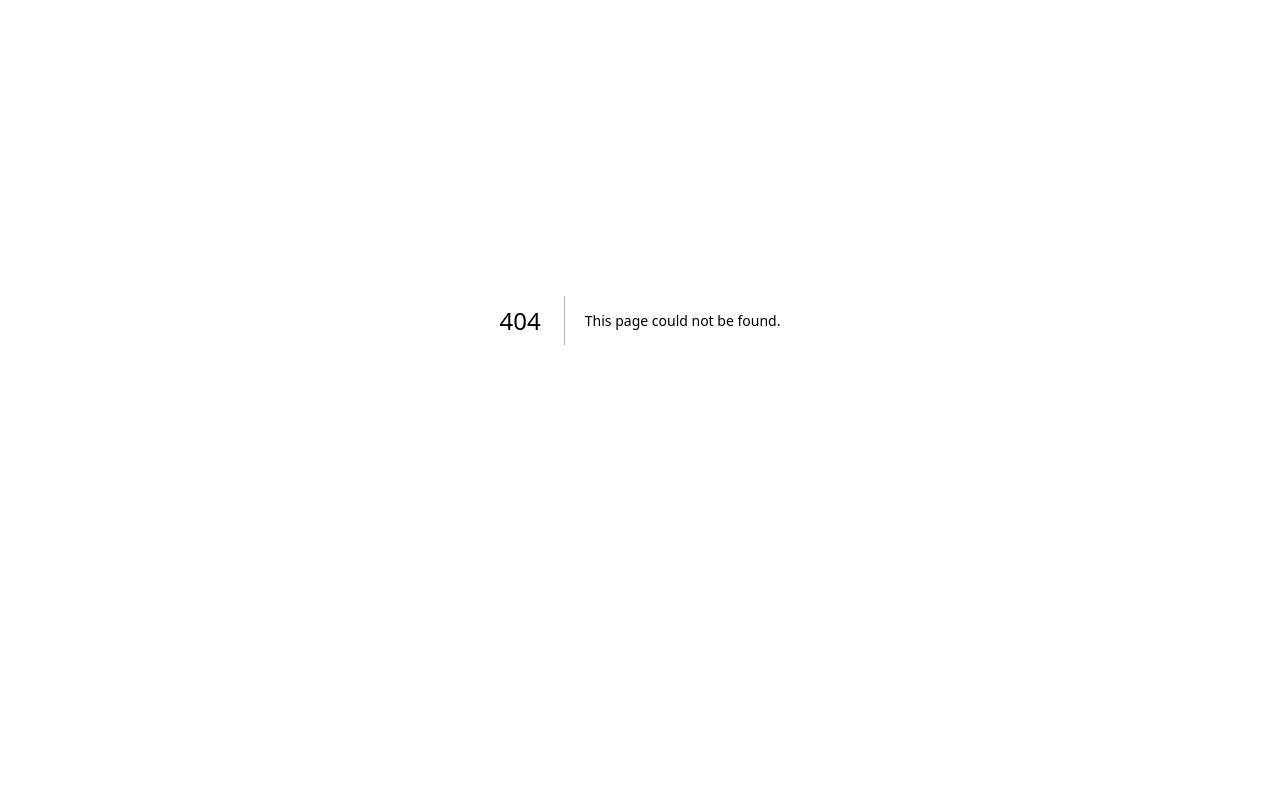
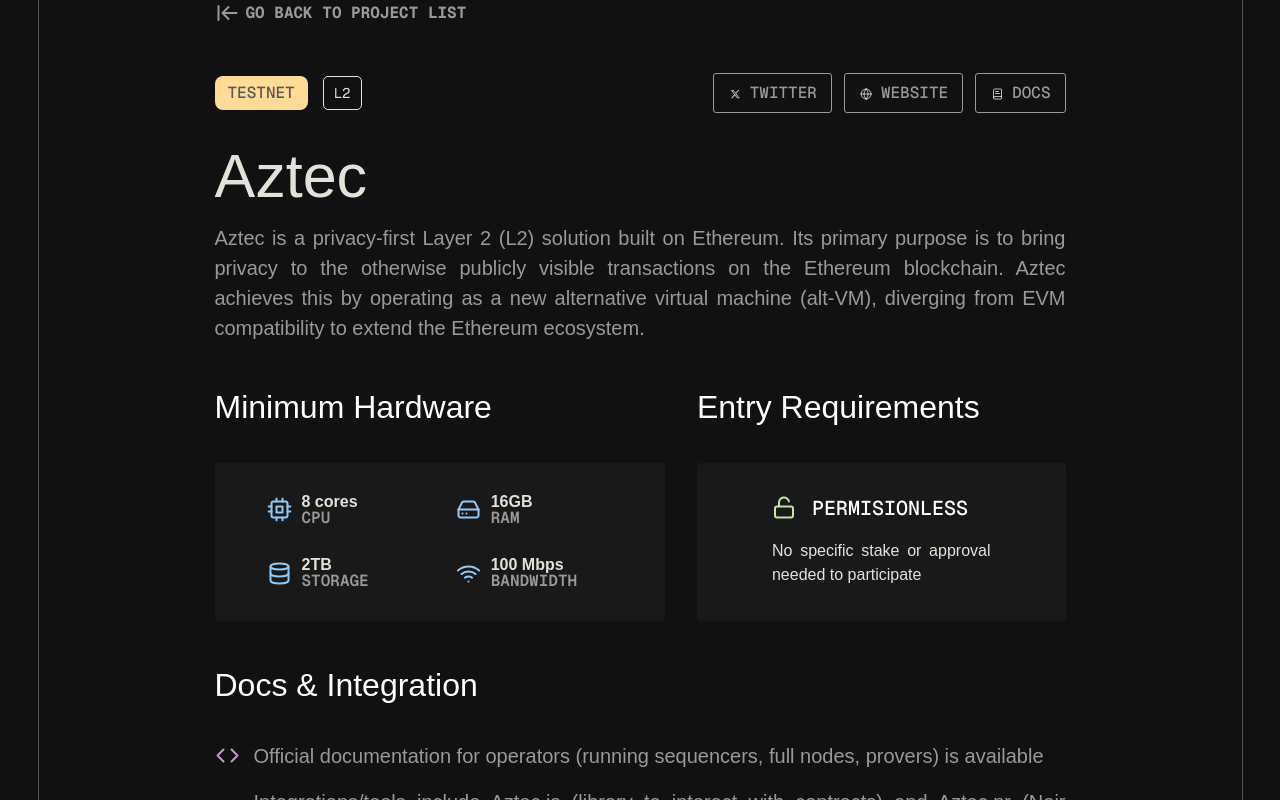
Before and after one commit to vistawtf/operators, a Next.js app: page /solutions in a window 1280 px wide. Before the commit this address had no page. Shown: the part 300-1100 px from the top of the page. Built offline with nearby package versions, Linux system fonts and the light colour scheme.

Commit message:
feat: add operator view page with mock data

```diff
--- /dev/null
+++ b/src/app/[protocol]/page.tsx
@@ -0,0 +1,5 @@
+import { OperatorView } from "@/components/features/OperatorView";
+
+export default function OperatorPage() {
+  return <OperatorView />;
+}
--- a/src/components/features/OperatorView/OperatorView.tsx
+++ b/src/components/features/OperatorView/OperatorView.tsx
@@ -1,5 +1,16 @@
+import { OperatorViewHeader, OperatorViewContent } from ".";
+
 const OperatorView: React.FC = () => {
-  return <div></div>;
+  return (
+    <div
+      className="flex flex-col px-[176px] py-[80px]
+                 border border-[var(--color-medium-gray)] rounded-[8px]"
+    >
+      <OperatorViewHeader className="mb-[18px]" />
+
+      <OperatorViewContent />
+    </div>
+  );
 };
 
 export default OperatorView;
--- /dev/null
+++ b/src/components/features/OperatorView/OperatorViewContent.tsx
@@ -0,0 +1,54 @@
+import { CodeIcon } from "@/components/ui/svg";
+import { OperatorViewRequirements } from ".";
+
+interface OperatorViewContentProps {
+  className?: string;
+}
+
+const OperatorViewContent: React.FC<OperatorViewContentProps> = ({
+  className,
+}) => {
+  return (
+    <div className={`${className} flex flex-col`}>
+      <p className="font-medium text-[61px]">Aztec</p>
+
+      <p className="text-[20px] text-[var(--color-light-gray)] text-justify">
+        Aztec is a privacy-first Layer 2 (L2) solution built on Ethereum. Its
+        primary purpose is to bring privacy to the otherwise publicly visible
+        transactions on the Ethereum blockchain. Aztec achieves this by
+        operating as a new alternative virtual machine (alt-VM), diverging from
+        EVM compatibility to extend the Ethereum ecosystem.
+      </p>
+
+      <OperatorViewRequirements className="my-[40px]" />
+
+      <div className="space-y-[32px]">
+        <p className="text-[32px] text-white font-medium">Docs & Integration</p>
+
+        <div className="space-y-[16px]">
+          <div className="flex items-center gap-[14px]">
+            <CodeIcon stroke="var(--color-light-purple)" />
+            <p className="text-justify text-[20px] text-[var(--color-light-gray)]">
+              Official documentation for operators (running sequencers, full
+              nodes, provers) is available
+            </p>
+          </div>
+
+          <div className="flex items-center gap-[14px]">
+            <CodeIcon
+              stroke="var(--color-light-purple)"
+              className="flex-shrink-0"
+            />
+            <p className="text-justify text-[20px] text-[var(--color-light-gray)]">
+              Integrations/tools include Aztec.js (library to interact with
+              contracts) and Aztec.nr (Noir framework for private smart
+              contracts). The network uses Noir for zk circuits.
+            </p>
+          </div>
+        </div>
+      </div>
+    </div>
+  );
+};
+
+export default OperatorViewContent;
--- /dev/null
+++ b/src/components/features/OperatorView/OperatorViewHeader.tsx
@@ -0,0 +1,87 @@
+import Link from "next/link";
+
+import {
+  WebIcon,
+  DocsIcon,
+  TwitterIcon,
+  NavigationIcon,
+} from "@/components/ui/svg";
+
+interface OperatorViewHeaderProps {
+  className?: string;
+}
+
+const OperatorViewHeader: React.FC<OperatorViewHeaderProps> = ({
+  className,
+}) => {
+  const links = {
+    twitter: {
+      icon: <TwitterIcon />,
+      url: "x.com",
+    },
+    website: {
+      icon: <WebIcon />,
+      url: "google.com",
+    },
+    docs: {
+      icon: <DocsIcon />,
+      url: "wikipedia.com",
+    },
+  };
+
+  const tag = "L2";
+  const status = "testnet";
+  const bgColor =
+    status.toLowerCase() === "mainnet"
+      ? "bg-[var(--color-light-blue)]"
+      : "bg-[var(--color-light-yellow)]";
+
+  return (
+    <div className={`${className} flex flex-col gap-[48px]`}>
+      <Link
+        href="/"
+        className="flex gap-[6px] items-center
+                   font-bold text-[16px] font-geist-mono text-[var(--color-light-gray)]"
+      >
+        <NavigationIcon /> GO BACK TO PROJECT LIST
+      </Link>
+
+      <div className="flex items-center justify-between">
+        <div className="flex items-center gap-[15px]">
+          <div
+            className={`${bgColor} px-[13px] py-[5px] rounded-[8px] text-center`}
+          >
+            <p className="font-geist-mono font-medium text-[var(--color-medium-gray)] text-[16px]">
+              {status.toUpperCase()}
+            </p>
+          </div>
+
+          <div
+            className="px-[10px] py-[5.5px]
+                       border border-[var(--color-light-gray) rounded-[5px]"
+          >
+            <p className="font-geist-mono text-[14px]">{tag}</p>
+          </div>
+        </div>
+
+        <div className="flex items-center gap-[12px]">
+          {Object.entries(links).map(([name, { icon, url }]) => (
+            <div
+              key={name}
+              className="flex items-center px-[14px] py-[7px] gap-[7px]
+                         border border-[var(--color-light-gray)] rounded-[3px]
+                         font-medium text-[16px] font-geist-mono text-[var(--color-light-gray)]"
+            >
+              {icon}
+              <a href={url} target="_blank" rel="noopener noreferrer">
+                {name.toUpperCase()}
+              </a>
+            </div>
+          ))}
+        </div>
+      </div>
+    </div>
+  );
+};
+
+export default OperatorViewHeader;
--- /dev/null
+++ b/src/components/features/OperatorView/OperatorViewRequirements.tsx
@@ -0,0 +1,70 @@
+import {
+  CpuIcon,
+  RamIcon,
+  StorageIcon,
+  UnlockIcon,
+  WifiIcon,
+} from "@/components/ui/svg";
+
+interface OperatorViewRequirementsProps {
+  className?: string;
+}
+
+const OperatorViewRequirements: React.FC<OperatorViewRequirementsProps> = ({
+  className,
+}) => {
+  const specs = [
+    { Icon: CpuIcon, value: "8 cores", label: "CPU" },
+    { Icon: RamIcon, value: "16GB", label: "RAM" },
+    { Icon: StorageIcon, value: "2TB", label: "STORAGE" },
+    { Icon: WifiIcon, value: "100 Mbps", label: "BANDWIDTH" },
+  ];
+
+  return (
+    <div className={`${className} flex gap-[32px]`}>
+      <div className="w-[55%] flex flex-col gap-[32px]">
+        <p className="font-medium text-[32px] text-white">Minimum Hardware</p>
+
+        <div
+          className="h-[158px] grid grid-cols-2 grid-rows-2 gap-x-[32px] gap-y-[29px] px-[52px] py-[30px]
+                       bg-[var(--color-ultra-gray)] rounded-[4px]"
+        >
+          {specs.map(({ Icon, value, label }) => (
+            <div key={label} className="flex items-center gap-[10px] h-full">
+              <Icon stroke="var(--color-light-blue)" />
+
+              <div className="leading-none">
+                <p className="font-semibold">{value}</p>
+                <p className="font-geist-mono font-semibold text-[var(--color-light-gray)]">
+                  {label}
+                </p>
+              </div>
+            </div>
+          ))}
+        </div>
+      </div>
+
+      <div className="w-[45%] flex flex-col gap-[32px]">
+        <p className="font-medium text-[32px] text-white">Entry Requirements</p>
+
+        <div
+          className="h-[158px] flex flex-col gap-[16px] px-[75px] py-[30px]
+                       bg-[var(--color-ultra-gray)] rounded-[4px]"
+        >
+          <div className="flex items-center gap-[16px]">
+            <UnlockIcon stroke="var(--color-medium-lime)" />
+            <p className="font-geist-mono font-medium text-[20px] text-white">
+              PERMISIONLESS
+            </p>
+          </div>
+
+          <p className="font-[var(--color-light-gray)] text-justify">
+            No specific stake or approval needed to participate
+          </p>
+        </div>
+      </div>
+    </div>
+  );
+};
+
+export default OperatorViewRequirements;
--- a/src/components/features/OperatorView/index.ts
+++ b/src/components/features/OperatorView/index.ts
@@ -0,0 +1,4 @@
+export { default as OperatorView } from "./OperatorView";
+export { default as OperatorViewHeader } from "./OperatorViewHeader";
+export { default as OperatorViewContent } from "./OperatorViewContent";
+export { default as OperatorViewRequirements } from "./OperatorViewRequirements";
```
